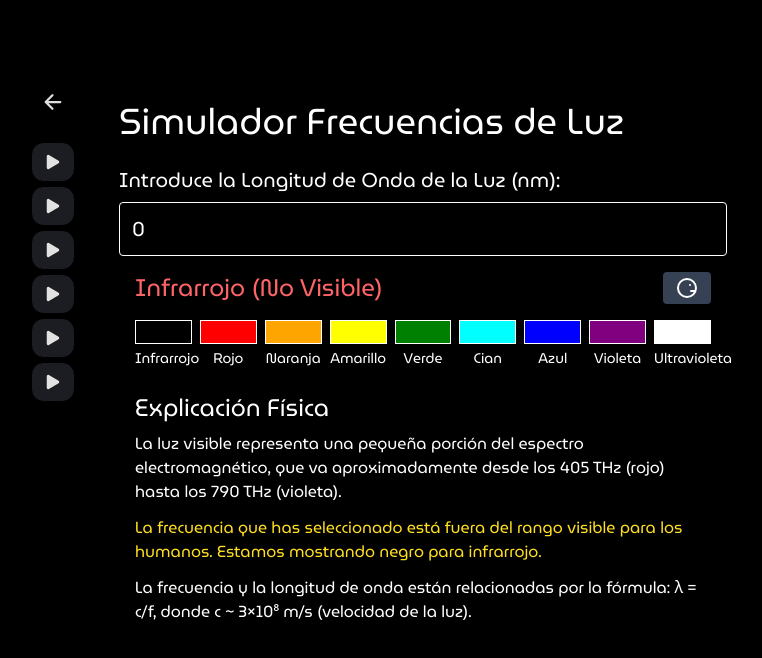
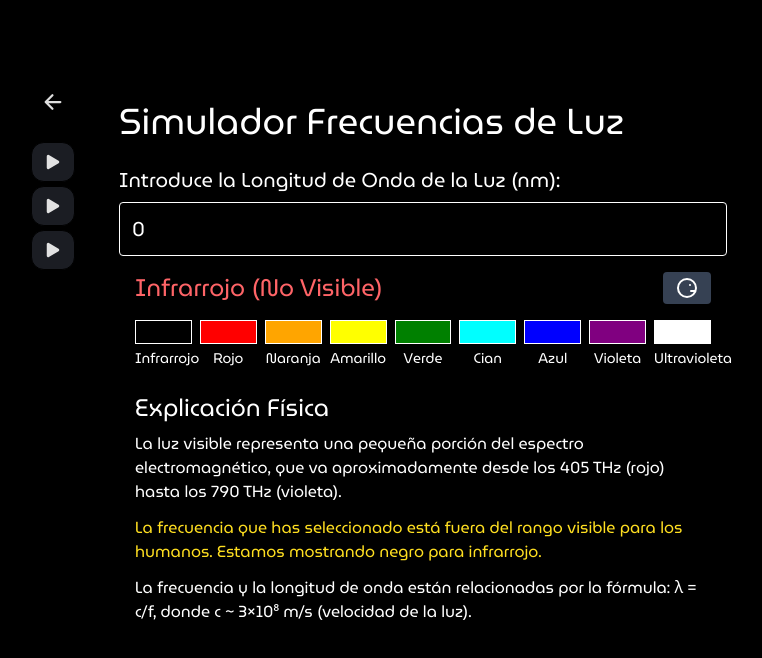
Before and after one commit to JohanSier/ondas-fisica, a React (Vite) app: page /simulador-frecuencias in a window 1280 px wide. Shown: the top 658 px of the page, without its empty margins (249-1011 px from the left). Built offline with nearby package versions, Linux system fonts and the light colour scheme.

Commit message:
feat: Finished changes

```diff
--- a/src/assets/pages/LightLab.jsx
+++ b/src/assets/pages/LightLab.jsx
@@ -7,6 +7,11 @@ import Overlay from "../../components/ExplanatoryVideos";
 
 import ondasVideo from "../videos/longitudesDeOnda.mp4"
 import videoEjemplo from "../videos/videoEjemplo.mp4"
+//------
+import longitudOnda from "../videos/longitudO.mp4"
+import ultravioleta from "../videos/ultravioleta.mp4"
+import diferenciasHz from "../videos/diferenciasHz.mp4"
+
 import { Link } from 'react-router-dom';
 
 export default function LightLab() {
@@ -147,9 +152,9 @@ export default function LightLab() {
         <div className='flex mt-5 flex-col gap-1'>
           <button
             title="First Video"
-            onClick={() => visibleOverlay(ondasVideo, "¿Qué representa la longitud de onda en el contexto de la luz?")}
+            onClick={() => visibleOverlay(longitudOnda, "¿Qué representa la longitud de onda en el contexto de la luz?")}
             className={`cursor-pointer border border-black flex items-center justify-center w-full h-10 rounded-[.8rem] ${
-              watchedVideos.has(ondasVideo)
+              watchedVideos.has(longitudOnda)
                 ? 'bg-green-600 hover:bg-green-700'
                 : 'bg-[#1B1D23] hover:bg-[#121317]'
             }`}
@@ -159,9 +164,9 @@ export default function LightLab() {
 
           <button
             title="Second Video"
-            onClick={() => visibleOverlay(videoEjemplo, "¿Cúal es la física detrás de la percepción del color?")}
+            onClick={() => visibleOverlay(ultravioleta, "¿Cúal es la física detrás de la percepción del color?")}
             className={`cursor-pointer border border-black flex items-center justify-center w-full h-10 rounded-[.8rem] ${
-              watchedVideos.has(videoEjemplo)
+              watchedVideos.has(ultravioleta)
                 ? 'bg-green-600 hover:bg-green-700'
                 : 'bg-[#1B1D23] hover:bg-[#121317]'
             }`}
@@ -169,21 +174,17 @@ export default function LightLab() {
             <IoPlay color="#E2E2E2" size={20} />
           </button>
 
-          <Link title="Third Video" className='cursor-pointer border border-black flex items-center justify-center w-full h-10 bg-[#1B1D23] hover:bg-[#121317] rounded-[.8rem]'>
-            <IoPlay color="#E2E2E2" size={20}/>
-          </Link>
-
-          <Link title="Fourth Video" className='cursor-pointer border border-black flex items-center justify-center w-full h-10 bg-[#1B1D23] hover:bg-[#121317] rounded-[.8rem]'>
-            <IoPlay color="#E2E2E2" size={20}/>
-          </Link>
-
-          <Link title="Fifth Video" className='cursor-pointer border border-black flex items-center justify-center w-full h-10 bg-[#1B1D23] hover:bg-[#121317] rounded-[.8rem]'>
-            <IoPlay color="#E2E2E2" size={20}/>
-          </Link>
-
-          <Link title="Sixth Video" className='cursor-pointer border border-black flex items-center justify-center w-full h-10 bg-[#1B1D23] hover:bg-[#121317] rounded-[.8rem]'>
-            <IoPlay color="#E2E2E2" size={20}/>
-          </Link>
+          <button
+            title="Second Video"
+            onClick={() => visibleOverlay(diferenciasHz, "¿Cúal es la diferencia entre THz y Hz?")}
+            className={`cursor-pointer border border-black flex items-center justify-center w-full h-10 rounded-[.8rem] ${
+              watchedVideos.has(diferenciasHz)
+                ? 'bg-green-600 hover:bg-green-700'
+                : 'bg-[#1B1D23] hover:bg-[#121317]'
+            }`}
+          >
+            <IoPlay color="#E2E2E2" size={20} />
+          </button>
         </div>
 
 
```
Also changed, not shown: 1 other file (tests, documents, lock files or other folders).
